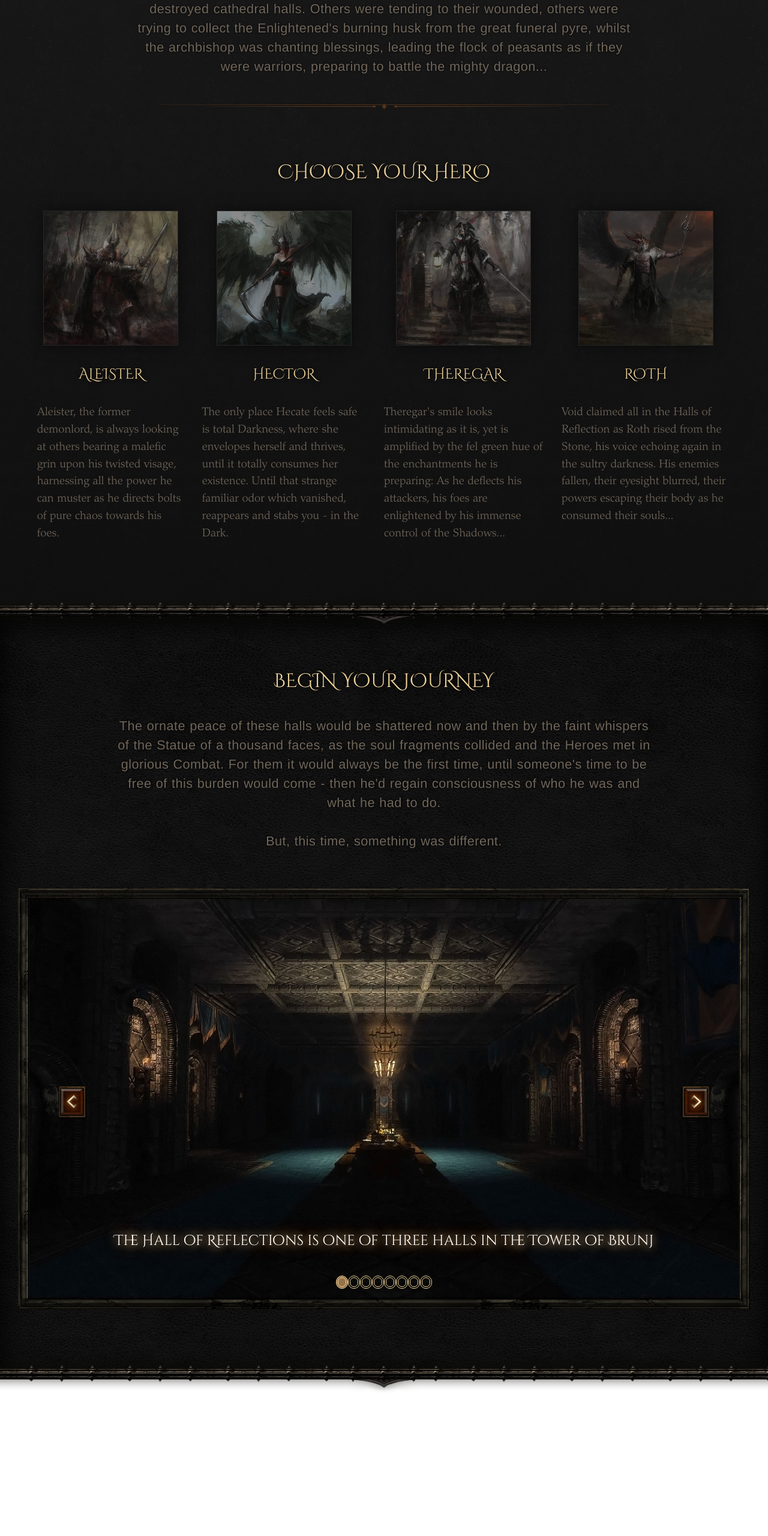
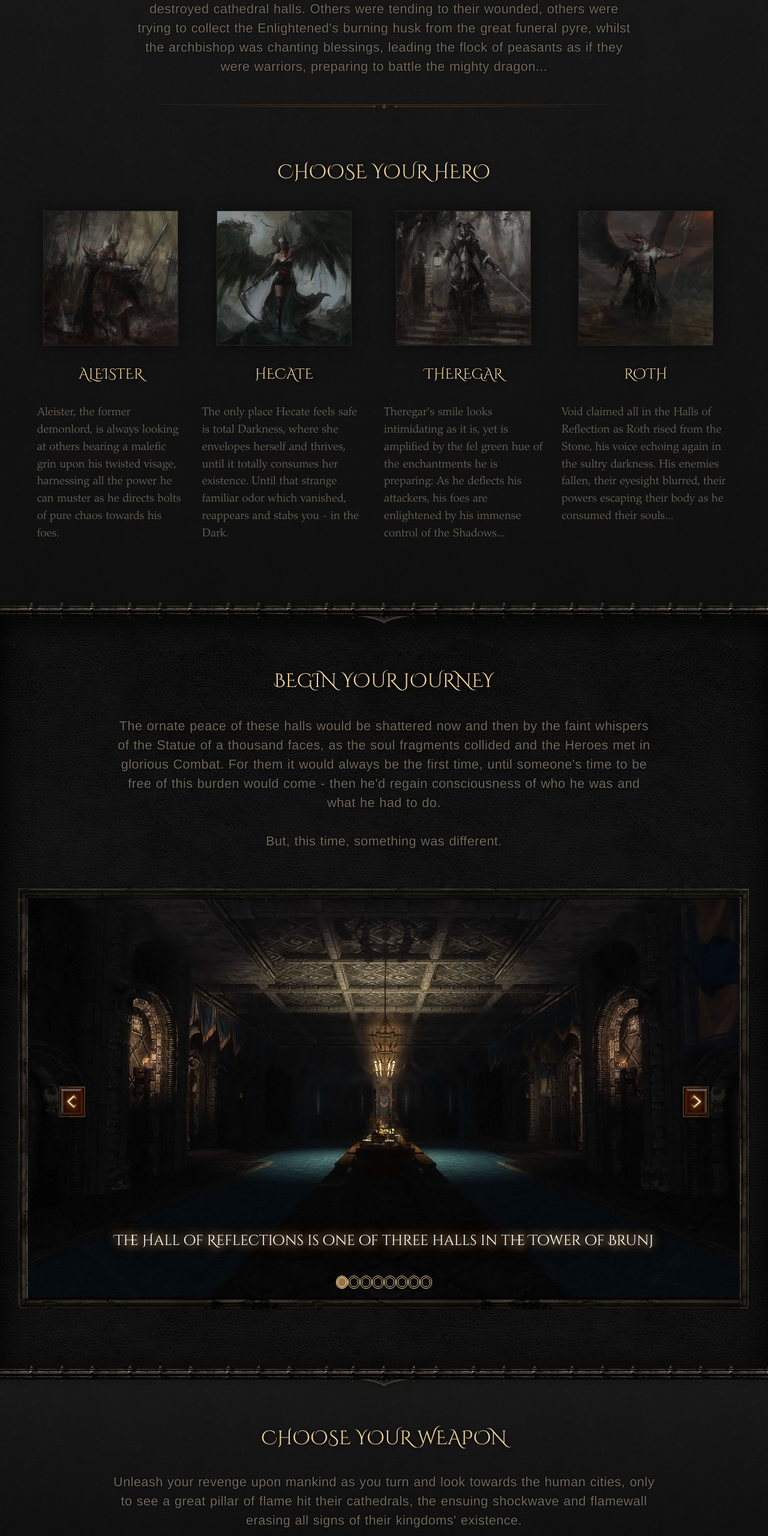
Before and after one commit to hsnpuply/gaming-website, a website: page dist/index.html in a window 1280 px wide. Shown: the part 918-3478 px from the top of the page at 60% size. Before the commit the page ends 3240 px from the top, so only its background shows below. Drawn offline with nearby package versions, Linux system fonts and the light colour scheme.

Commit message:
heroes section fix
add hereos in heroes Section from Database

```diff
--- a/dist/index.html
+++ b/dist/index.html
@@ -95,72 +95,11 @@
 
             <!-- Heroes Preview -->
             <div class="Heroes-introduce overflow-x-hidden text-center w-full mx-auto ">
+
                 <h2 class="title-intro py-2">CHOOSE YOUR HERO</h2>
-
-                <div class="heroes-preview flex flex-col lg:flex-row  items-stretch justify-center  gap-y-28">
-
-                    <div class="hero-card hero-1">
-                        <div class="model cursor-pointer ">
-                            <img src="../images/character-1.jpg" alt="Hero>" class="hero-img ">
-                            <h2 class="hero-name text-2xl ">Aleister</h2>
-                            <div class="hero-desc-container">
-                                <p class="hero-desc  ">
-                                    Aleister, the former demonlord, is always looking at others bearing a malefic grin
-                                    upon
-                                    his twisted visage, harnessing all the power he can muster as he directs bolts of
-                                    pure
-                                    chaos towards his foes.
-                                </p>
-                            </div>
-                        </div>
-                    </div>
-
-                    <div class="hero-card hero-2">
-                        <div class="model cursor-pointer ">
-                            <img src="../images/character-2.jpg" alt="Hero>" class="hero-img ">
-                            <h2 class="hero-name  text-2xl">hector</h2>
-                            <div class="hero-desc-container">
-                                <p class="hero-desc">
-                                    The only place Hecate feels safe is total Darkness, where she envelopes herself and
-                                    thrives, until it totally consumes her existence. Until that strange familiar odor
-                                    which
-                                    vanished, reappears and stabs you - in the Dark.
-                                </p>
-                            </div>
-                        </div>
-                    </div>
-                    <div class="hero-card hero-3">
-                        <div class="model cursor-pointer ">
-                            <img src="../images/character-3.jpg" alt="Hero>" class="hero-img ">
-                            <h2 class="hero-name text-2xl ">Theregar</h2>
-                            <div class="hero-desc-container">
-                                <p class="hero-desc">
-                                    Theregar's smile looks intimidating as it is, yet is amplified by the fel green hue
-                                    of
-                                    the enchantments he is preparing: As he deflects his attackers, his foes are
-                                    enlightened
-                                    by his immense control of the Shadows...
-                                </p>
-                            </div>
-                        </div>
-                    </div>
-                    <div class="hero-card hero-4">
-                        <div class="model cursor-pointer ">
-                            <img src="../images/character-4.jpg" alt="Hero>" class="hero-img ">
-                            <h2 class="hero-name text-2xl ">Roth</h2>
-                            <div class="hero-desc-container">
-                                <p class="hero-desc">
-                                    Void claimed all in the Halls of Reflection as Roth rised from the Stone, his voice
-                                    echoing again in the sultry darkness. His enemies fallen, their eyesight blurred,
-                                    their
-                                    powers escaping their body as he consumed their souls...
-                                </p>
-                            </div>
-
-                        </div>
-                    </div>
-
-                </div>
+                <div class="heroes-preview flex flex-col lg:flex-row  items-stretch justify-center  gap-y-28"
+                    id="heroes-preview">
+                    <!--  Completed From DB On Js file -->
                 </div>
 
             </div>
@@ -185,13 +124,16 @@
 
                     <!-- Hero model title -->
                     <div class="title_hero-model  w-full py-10 border-b-2 border-black relative">
-                    <h4 class="title-model text-2xl text-primary">Hero Name: <span id="honored-hero_name"></span></h4>
+                        <h4 class="title-model text-2xl text-primary">Hero Name: <span id="honored-hero_name"></span>
+                        </h4>
                         <span class="close-model  text- cursor-pointer text-2xl text-primary absolute top-5 right-8"
                             id="close-model ">x</span>
                     </div>
 
                     <!-- Hero model info -->
                     <div class="info_hero-model">
+
+                    <!--  Completed From DB On Js file -->
 
                     </div>
                     <!-- download button -->
@@ -284,8 +226,27 @@
     </div>
     <!-- End of Divider -->
 
+    <!-- Store -->
+    <section class="store" id="store">
+        <!-- Store Info -->
+        <div class="store-container container">
+            <h2 class="store_title">CHOOSE YOUR WEAPON</h2>
+            <p class="store_desc">
+                Unleash your revenge upon mankind as you turn and look towards the human cities, only to see a great
+                pillar of flame hit their cathedrals, the ensuing shockwave and flamewall erasing all signs of their
+                kingdoms' existence.
+            </p>
+        </div>
+
+        <!-- Platform Store -->
+        <!-- Game in Diffrent Platforms -->
+        <div class="platform platform-apple-store"></div>
+        <div class="platform platform-google_play-store"></div>
+        <div class="platform platform-steam-store"></div>
 
 
+    </section>
+    <!-- End of Store -->
 
 
     <script src="script.js"></script>
--- a/dist/script.js
+++ b/dist/script.js
@@ -5,6 +5,7 @@ const nav_links = document.querySelector('.nav-links');
 const hero_logo = document.querySelector('.hero-logo-img');
 const honored_hero__name = document.querySelector('#honored-hero_name');
 const swiper_wrapper = document.querySelector('#swiper-wrapper');
+const heroes_preview  = document.querySelector('#heroes-preview ');
 
 const card_model = document.querySelector('.hero-model-info');
 const close_model = document.querySelector('#close-model');
@@ -70,7 +71,37 @@ const heroes_stats = [
 
     }
 ]
+const heroes_models=[
+    {
+        id:1,
+        img:'../images/character-1.jpg',
+        name:'Aleister',
+        desc:'Aleister, the former demonlord, is always looking at others bearing a malefic grin upon his twisted visage, harnessing all the power he can muster as he directs bolts of pure chaos towards his foes.',
+    },
 
+    {
+        id:2,
+        img:'../images/character-2.jpg',
+        name:'HECATE',
+        desc:'The only place Hecate feels safe is total Darkness, where she envelopes herself and thrives, until it totally consumes her existence. Until that strange familiar odor which vanished, reappears and stabs you - in the Dark.',
+    },
+
+    {
+        id:3,
+        img:'../images/character-3.jpg',
+        name:'THEREGAR',
+        desc:`Theregar's smile looks intimidating as it is, yet is amplified by the fel green hue of the enchantments he is preparing: As he deflects his attackers, his foes are enlightened by his immense control of the Shadows...`
+    },
+
+    {
+        id:4,
+        img:'../images/character-4.jpg',
+        name:'ROTH',
+        desc:'Void claimed all in the Halls of Reflection as Roth rised from the Stone, his voice echoing again in the sultry darkness. His enemies fallen, their eyesight blurred, their powers escaping their body as he consumed their souls...'
+    },
+
+
+]
 const gallery=[
     {
         id:1,
@@ -121,11 +152,6 @@ const gallery=[
         title:"Only moments remain before the Halls of Reflection burst into light...",
     },
 
-
-
-
-
-
 ]
 
 window.addEventListener('load',()=>{
@@ -155,6 +181,36 @@ function makeGallery() {
 
     swiper_wrapper.innerHTML = swiperHtml;
   }
+
+  makeHeroes()
+  function makeHeroes() {
+      if (!heroes_models || heroes_models.length === 0) {
+        console.error("Heroes are empty or not defined");
+        return;
+      }
+
+      let swiperHtml = "";
+      for (let i = 0; i < heroes_models.length; i++) {
+        swiperHtml += `
+        <div class="hero-card hero-${heroes_models[i].id}">
+        <div class="model cursor-pointer ">
+            <img src="${heroes_models[i].img}" alt="Hero>" class="hero-img ">
+            <h2 class="hero-name text-2xl ">${heroes_models[i].name}</h2>
+            <div class="hero-desc-container">
+                <p class="hero-desc">
+                ${heroes_models[i].desc}
+                </p>
+            </div>
+
+        </div>
+    </div>
+        `;
+      }
+
+      heroes_preview.innerHTML = swiperHtml;
+    }
+
+
 document.querySelectorAll('.hero-card').forEach((card,i)=>{
     card.addEventListener('click',()=>{
         card_model.classList.add('active');
@@ -205,3 +261,6 @@ document.addEventListener('click', (event) => {
 close_model.addEventListener('click',()=>{
     card_model.classList.remove('active');
 })
+
+
+// Tar tamizi kolle project
--- a/dist/style.css
+++ b/dist/style.css
@@ -159,7 +159,8 @@ h2 {
 }
 
 .text-desc,
-.gallery-desc {
+.gallery-desc,
+.store_desc {
   margin: 0.2rem auto 0 auto;
   font-family: Helvetica, Arial, sans-serif;
   color: #71675b;
@@ -639,7 +640,13 @@ h2 {
   left: -18px;
 }
 
-.my-gallery-framer {
-  /* box-shadow: 3px 3px 5px #fff; */
+/* Gallery Section */
+
+/* Store Section */
+.store {
+  background-image: linear-gradient(rgba(0, 0, 0, 0.25), rgba(0, 0, 0, 0.55)),
+    url("../images/dark_wall.png");
+  padding: 10px 0;
 }
-/* Gallery Section */
+
+/* End of Store Section */
```
Also changed, not shown: dist/output.css. Lines whose indentation alone changed are shown as unchanged.
